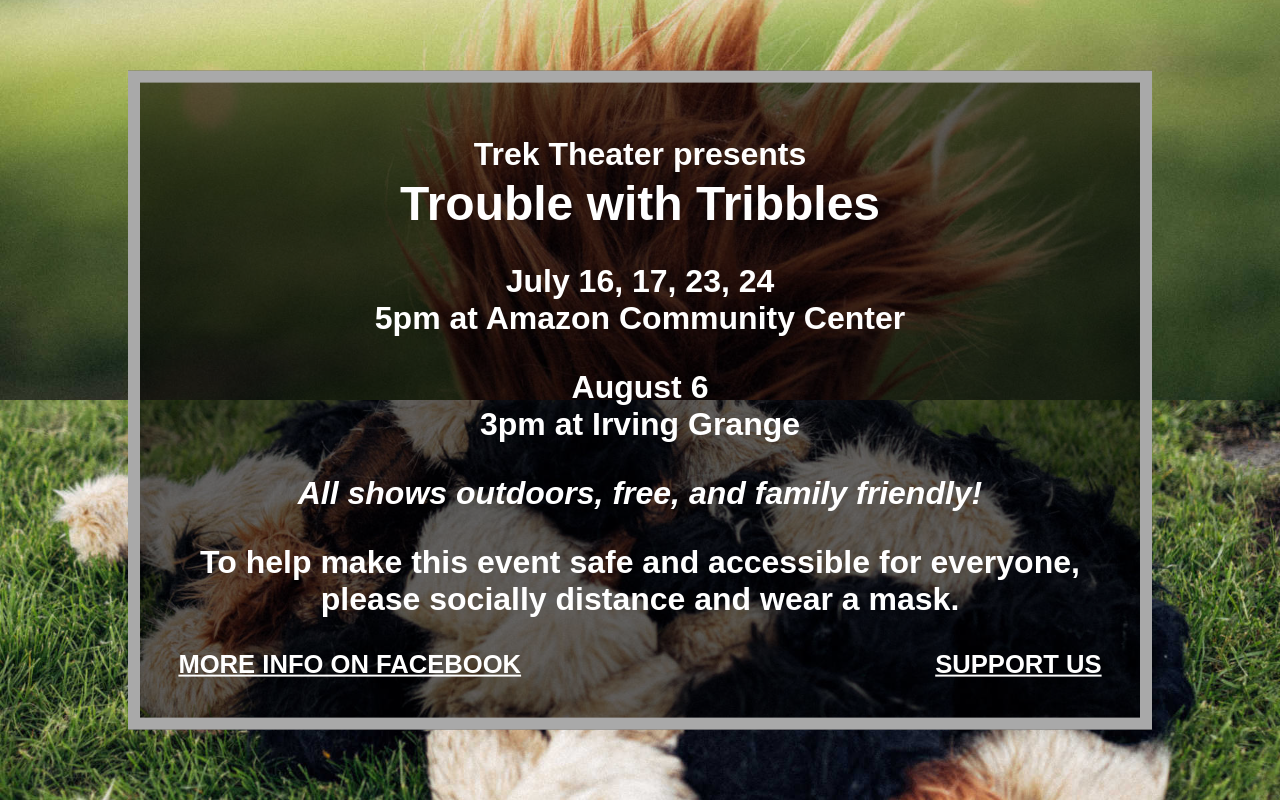
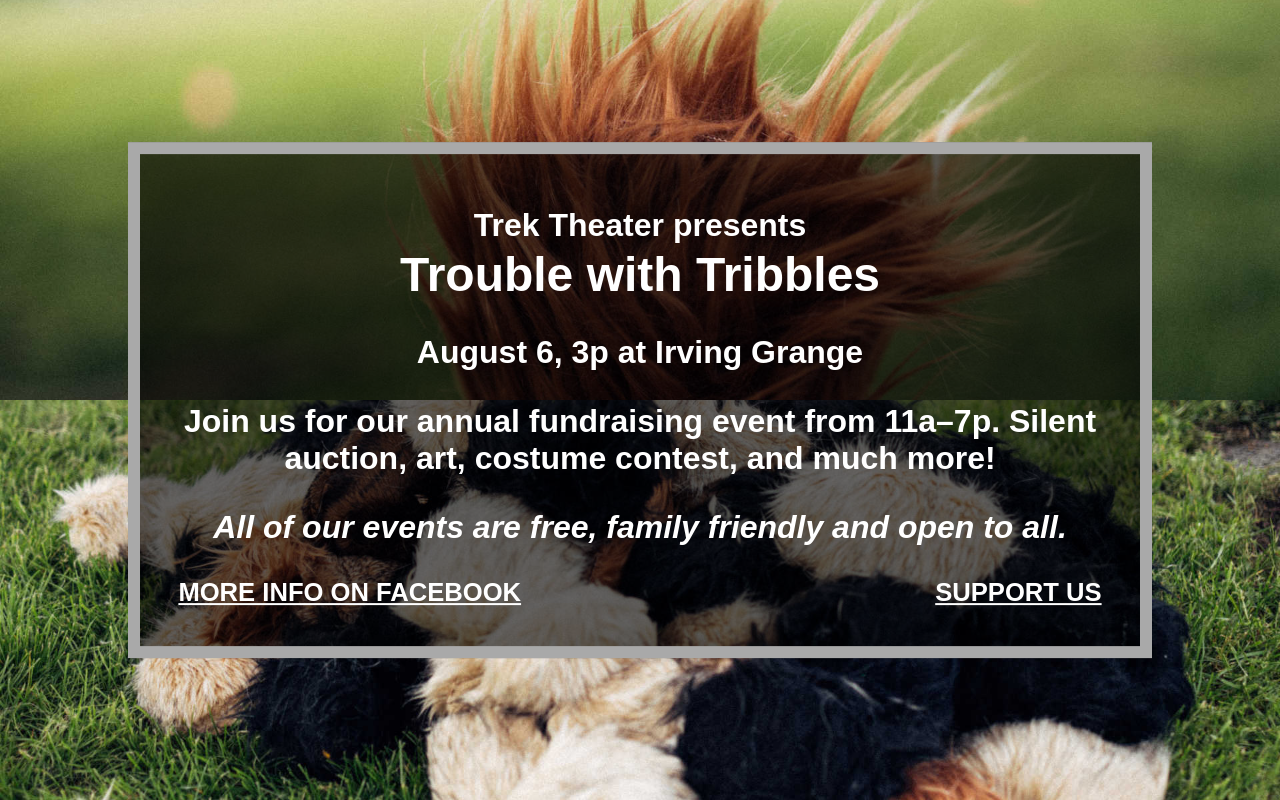
Before and after one commit to joelyoungblom/trektheater.org, a website: page index.html in a window 1280 px wide. Shown: the top 800 px of the page. Drawn offline with Linux system fonts and the light colour scheme.

Commit message:
updated to trekkin

```diff
--- a/index.html
+++ b/index.html
@@ -112,17 +112,14 @@ a { color: white; }
       </header>
 
       <main>
-        <p class="details">July 16, 17, 23, 24
-        <br>5pm at Amazon Community Center</p>
-        <p class="details">August 6
-        <br>3pm at Irving Grange</p>
-        <p class="slogan">All shows outdoors, free, and family friendly!</p>
-        <p>To help make this event safe and accessible for everyone, please socially distance and wear a mask.</p>
+        <p class="details">August 6, 3p at Irving Grange</p>
+        <p>Join us for our annual fundraising event from 11a&ndash;7p. Silent auction, art, costume contest, and much more!</p>
+        <p class="slogan">All of our events are free, family friendly and open to all.</p>
       </main>
 
       <footer>
         <nav>
-          <a href="//fb.me/e/1i7hsQSXj">More info on Facebook</a>
+          <a href="//fb.co/events/707157847158041">More info on Facebook</a>
           <a href="//account.venmo.com/u/TrekTheater">Support Us</a>
         </nav>
       </footer>
```
